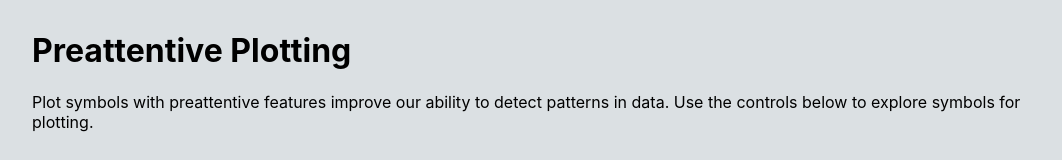
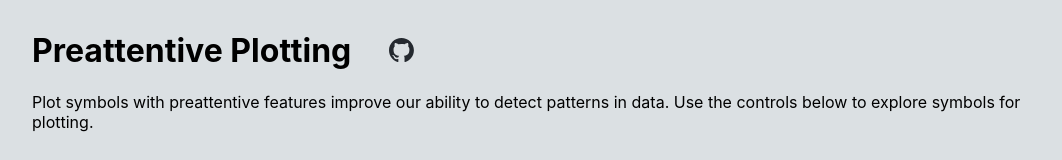
Before and after one commit to hemanrobinson/good-plot-symbols, a React (Create React App) app: page / in a window 1280 px wide. Shown: the top 160 px of the page, without its empty margins (108-1170 px from the left). Built offline with nearby package versions, Linux system fonts and the light colour scheme.

Commit message:
add icon

```diff
--- a/src/App.css
+++ b/src/App.css
@@ -8,6 +8,10 @@
 }
 img {
     border: 1px solid #939ba1;
+}
+img.icon {
+    border: 0;
+    height: 24px;
 }
 p.center {
     text-align: center;
--- a/src/App.js
+++ b/src/App.js
@@ -5,6 +5,7 @@
 import treisman from './treisman.png';
 import cleveland from './cleveland.png';
 import test from './test.png';
+import github from './github.svg';
 import symbolsPreattentive from './symbolsPreattentive.png';
 import symbolsDiscriminable from './symbolsDiscriminable.png';
 
@@ -21,7 +22,7 @@
     return (
         <div className="Column">
             <div className="Description">
-                <h1>Preattentive Plotting</h1>
+                <h1>Preattentive Plotting&nbsp;&nbsp;&nbsp;&nbsp;&nbsp;<a href="https://github.com/hemanrobinson/preattentive/"><img className="icon" title="Code Shared on GitHub" alt="Code Shared on GitHub" src={github}/></a></h1>
                 <p>
                 Plot symbols with preattentive features improve our ability to detect patterns in data.  Use the controls below to explore symbols for plotting.
                 </p>
@@ -127,7 +128,6 @@
                     <li>Wolfe, J. and Friedman-Hill, S. (1992). "Visual Search for Oriented Lines: The role of angular relations between targets and distractors". Spatial Vision 76 (3), 199-207. <a href="https://doi.org/10.1163/156856892X00082">https://doi.org/10.1163/156856892X00082</a>.</li><br/>
                 </ul>
             </div>
-            <a href="https://github.com/hemanrobinson/preattentive/">Code Shared on GitHub</a>
         </div>
     );
 }
```
Also changed, not shown: src/github.svg (added), 1 other file (tests, documents, lock files or other folders).
